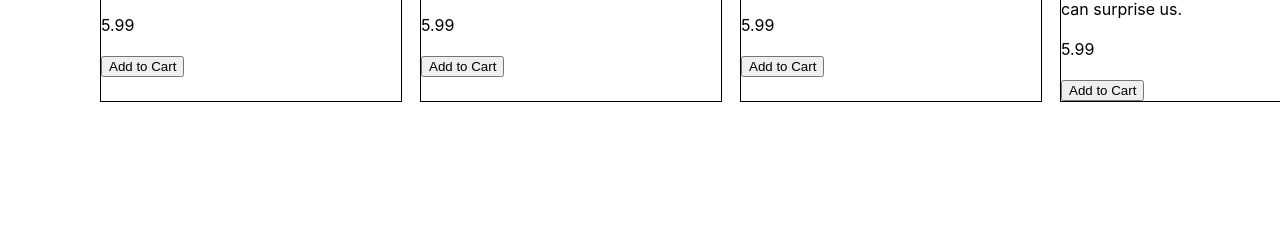
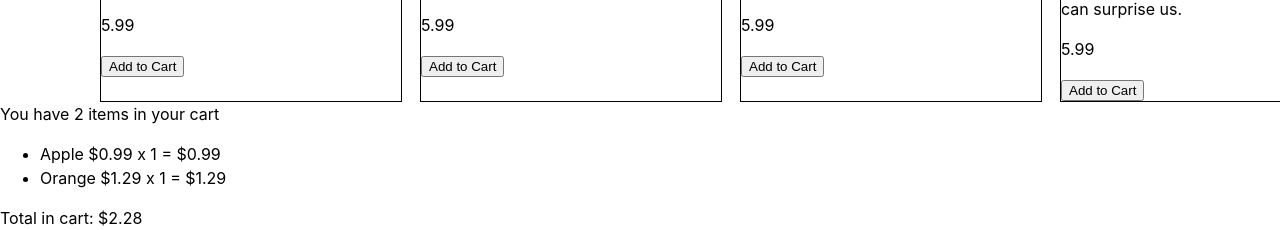
Before and after one commit to VenturingGuy/mood-shop, a plain HTML site: page index.html in a window 1280 px wide. Shown: the part 1586-1816 px from the top of the page. Before the commit the page ends 1688 px from the top, so only its background shows below. Drawn offline with Linux system fonts and the light colour scheme.

Commit message:
connect cart to footer

```diff
--- a/index.html
+++ b/index.html
@@ -22,7 +22,15 @@
         -->
     </main>
     <footer>
-
+        <div id='item-qty'>
+            <!-- item quantity message -->
+        </div>
+        <ul id='item-list'>
+            <!-- cart items -->
+        </ul>
+        <div id ='item-total'>
+            <!-- item total -->
+        </div>
     </footer>
 <script src='./resources/js/script.js' type="module">
 </script>
--- a/resources/js/script.js
+++ b/resources/js/script.js
@@ -1,6 +1,11 @@
 import data from './data.js'
 
 const itemsContainer = document.getElementById('items')
+const itemList = document.getElementById('item-list')
+const itemQty = document.getElementById('item-qty')
+const itemTotal = document.getElementById('item-total')
+// itemList.innerHTML = '<li> Hello World </li>'
+// console.log(itemList)
 
 // the length of our data determines how many times this loop goes around
 for (let i=0; i<data.length; ++i) {
@@ -53,16 +58,20 @@ for (let i=0; i<data.length; ++i) {
     // Show Items
     function showItems() {
         const qty = getQty()
-        console.log( `You have ${qty} items in your cart` )
+        itemQty.innerHTML =  `You have ${qty} items in your cart`
 
+        let itemStr = ''
         for (let i = 0; i < cart.length; i+=1) {
-            if (cart[i].name === name) {
-                return
-            }
-            console.log(`- ${cart[i].name} ${cart[i].price} x ${cart[i].qty}`)
+            // console.log(`- ${cart[i].name} $${cart[i].price} x ${cart[i].qty}`)
+
+            // { name:'Apple'; price: 0.99; qty: 3}
+            const { name, price, qty } = cart[i]
+            itemStr += `<li> ${name} $${price} x ${qty} = $${price * qty} </li>`
         }
+        itemList.innerHTML = itemStr
+
         const total = getTotal()
-        console.log(`Total in cart: $${total}`)
+        itemTotal.innerHTML= `Total in cart: $${total}`
     }
 
     // -----------------------------------------------------------
```
